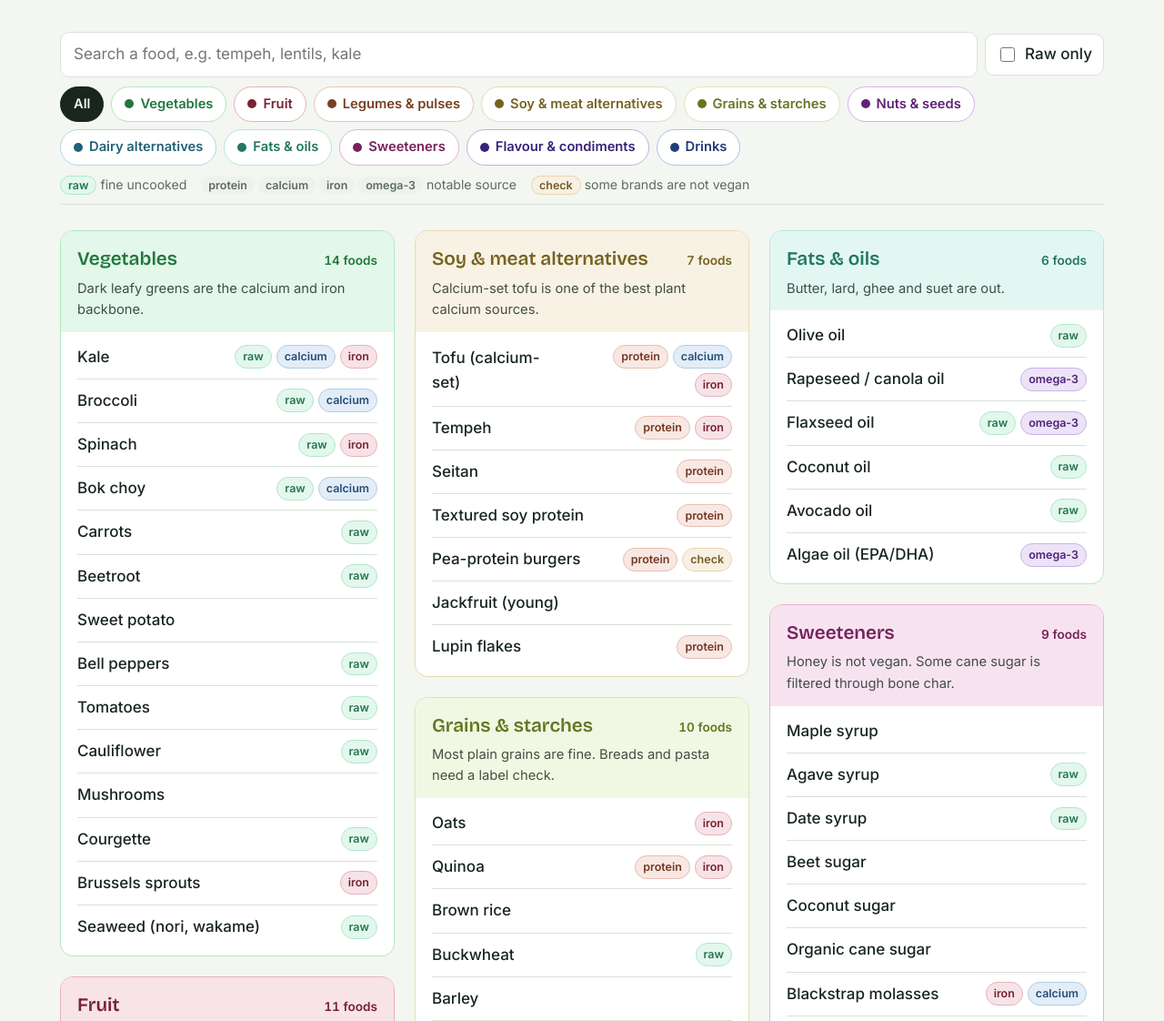
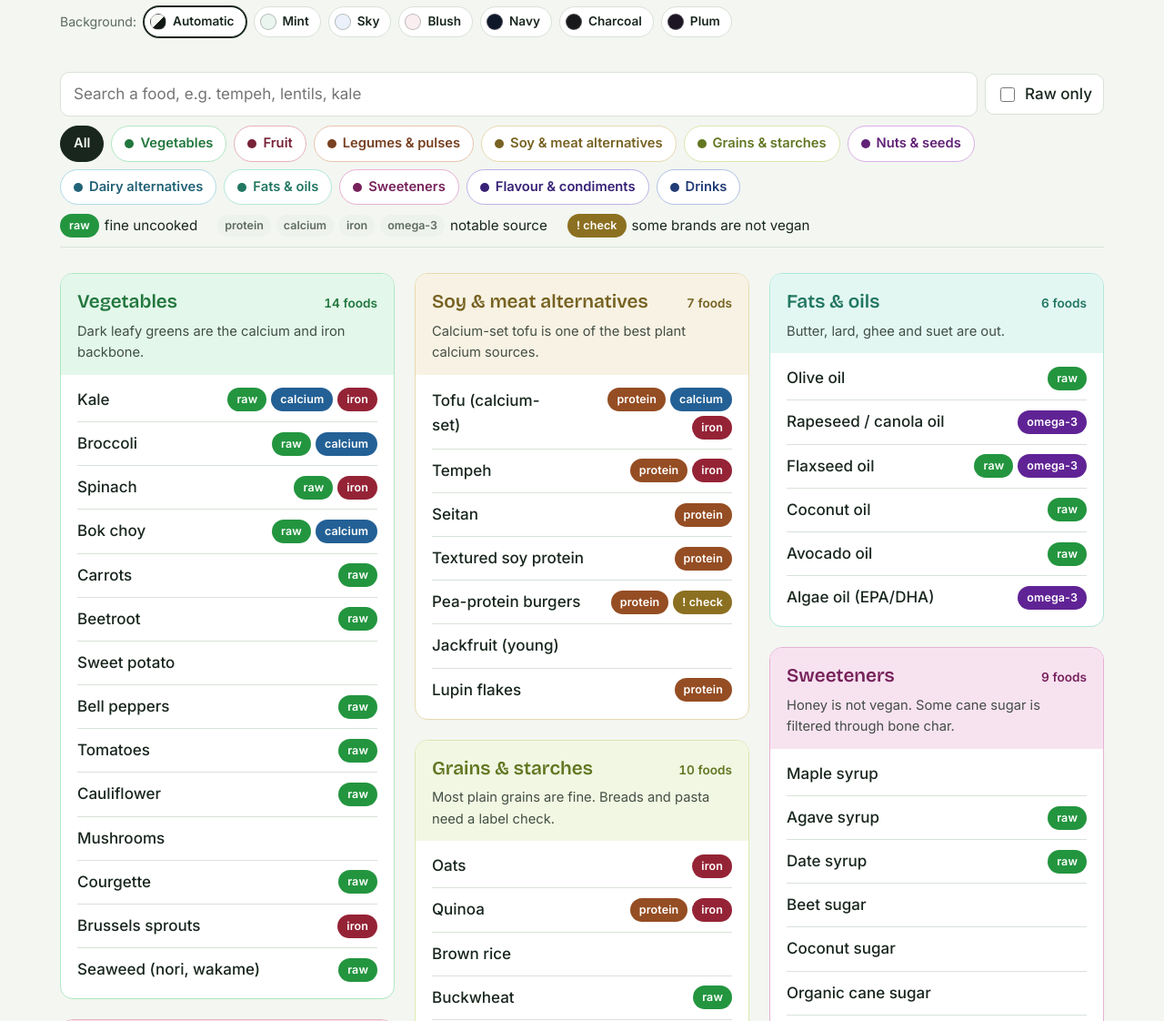
Before and after one commit to tasar1-ship-it/strictly-plant, a plain HTML site: page index.html in a window 1280 px wide. Shown: the part 270-1392 px from the top of the page at 91% size. Drawn offline with nearby package versions, Linux system fonts and the light colour scheme.

Commit message:
Solid tag colours, background choices, new headline
Co-Authored-By: Claude Opus 5.5 <noreply@anthropic.com>

```diff
--- a/index.html
+++ b/index.html
@@ -3,7 +3,7 @@
 <head>
 <meta charset="utf-8">
 <meta name="viewport" content="width=device-width, initial-scale=1, viewport-fit=cover">
-<title>Strictly Plant</title>
+<title>Strictly Planned for Till and Erin</title>
 <meta name="claude:viewport-fit-sides" content="cover">
 <link rel="preconnect" href="https://fonts.googleapis.com">
 <link rel="stylesheet" href="https://fonts.googleapis.com/css2?family=Bricolage+Grotesque:opsz,wght@12..96,600;12..96,800&family=Inter:wght@400;500;600&display=swap">
@@ -16,6 +16,7 @@
   --chip:#eef2ec;
   /* category colours: each card sets --h (hue); these set strength per theme */
   --cat-s:55%; --cat-ink:30%; --cat-soft:93%; --cat-line:80%;
+  --tag-s:62%; --tag-l:36%; --tag-l-check:34%; --tag-fg:#ffffff;
   --display:"Bricolage Grotesque",ui-sans-serif,system-ui,sans-serif;
   --body:"Inter",ui-sans-serif,system-ui,-apple-system,sans-serif;
 }
@@ -23,12 +24,27 @@
   --bg:#111813; --surface:#18221b; --ink:#e4ece5; --muted:#9aab9e; --line:#2b3a2f;
   --accent:#e8789f; --accent-soft:#3a1a28;
   --ok:#72c58f; --ok-soft:#1c3324; --warn:#e3b25a; --warn-soft:#3a2d12; --bad:#f08a80; --bad-soft:#3d1c19;
-  --chip:#223026; --cat-s:45%; --cat-ink:76%; --cat-soft:19%; --cat-line:32%; color-scheme:dark}}
+  --chip:#223026; --cat-s:45%; --cat-ink:76%; --cat-soft:19%; --cat-line:32%; --tag-s:70%; --tag-l:70%; --tag-l-check:66%; --tag-fg:#0d120e; color-scheme:dark}}
 :root[data-theme="dark"]{
   --bg:#111813; --surface:#18221b; --ink:#e4ece5; --muted:#9aab9e; --line:#2b3a2f;
   --accent:#e8789f; --accent-soft:#3a1a28;
   --ok:#72c58f; --ok-soft:#1c3324; --warn:#e3b25a; --warn-soft:#3a2d12; --bad:#f08a80; --bad-soft:#3d1c19;
-  --chip:#223026; --cat-s:45%; --cat-ink:76%; --cat-soft:19%; --cat-line:32%; color-scheme:dark}
+  --chip:#223026; --cat-s:45%; --cat-ink:76%; --cat-soft:19%; --cat-line:32%; --tag-s:70%; --tag-l:70%; --tag-l-check:66%; --tag-fg:#0d120e; color-scheme:dark}
+/* Background choices: data-mode sets the full light or dark set, data-bg then sets the ground colours */
+html:root[data-mode="light"]{
+  --ink:#18261d; --muted:#4f5d53; --accent:#a3245a; --accent-soft:#f6e3ec;
+  --ok:#2f7d4a; --ok-soft:#e1f1e6; --warn:#a86a00; --warn-soft:#fbefd6; --bad:#b3261e; --bad-soft:#f9e1df;
+  --cat-s:55%; --cat-ink:30%; --cat-soft:93%; --cat-line:80%; --tag-s:62%; --tag-l:36%; --tag-l-check:34%; --tag-fg:#ffffff; color-scheme:light}
+html:root[data-mode="dark"]{
+  --ink:#e8eee9; --muted:#a3b2a7; --accent:#e8789f; --accent-soft:#3a1a28;
+  --ok:#72c58f; --ok-soft:#1c3324; --warn:#e3b25a; --warn-soft:#3a2d12; --bad:#f08a80; --bad-soft:#3d1c19;
+  --cat-s:45%; --cat-ink:76%; --cat-soft:19%; --cat-line:32%; --tag-s:70%; --tag-l:70%; --tag-l-check:66%; --tag-fg:#0d120e; color-scheme:dark}
+html:root[data-bg="mint"]{--bg:#e9f5ee; --surface:#ffffff; --line:#cfe3d6; --chip:#e4efe8}
+html:root[data-bg="sky"]{--bg:#eaf1fa; --surface:#ffffff; --line:#d2deec; --chip:#e6edf6}
+html:root[data-bg="blush"]{--bg:#fbeef0; --surface:#ffffff; --line:#efd6db; --chip:#f6e6e9}
+html:root[data-bg="navy"]{--bg:#0f1829; --surface:#18233a; --line:#2a3854; --chip:#222f49; --ink:#e7ecf5; --muted:#a5b1c7}
+html:root[data-bg="charcoal"]{--bg:#18191b; --surface:#232528; --line:#36393e; --chip:#2e3135; --ink:#ececec; --muted:#a9acb1}
+html:root[data-bg="plum"]{--bg:#1d1424; --surface:#281d31; --line:#3d2e49; --chip:#33263e; --ink:#efe8f3; --muted:#b5a7bf}
 *{box-sizing:border-box}
 body{background:var(--bg);color:var(--ink);font-family:var(--body);font-size:17px;line-height:1.6}
 .wrap{max-width:1180px;margin:0 auto;padding-block:28px 56px;padding-left:max(16px,env(safe-area-inset-left,0px));padding-right:max(16px,env(safe-area-inset-right,0px));display:grid;gap:28px}
@@ -71,14 +87,22 @@ ul.items li:first-child{border-top:0}
 .name{min-width:0;font-weight:500}
 .tags{display:flex;gap:5px;flex-wrap:wrap;justify-content:flex-end}
 .tag{font-size:.78rem;font-weight:600;padding:2px 8px;border-radius:999px;background:var(--chip);color:var(--muted);white-space:nowrap}
-/* each tag type gets its own hue, same light/dark strengths as the categories */
-.tag.raw,.tag.protein,.tag.calcium,.tag.iron,.tag.omega-3,.tag.check{background:hsl(var(--th) var(--cat-s) var(--cat-soft));color:hsl(var(--th) var(--cat-s) var(--cat-ink));border:1px solid hsl(var(--th) var(--cat-s) var(--cat-line))}
-.tag.raw{--th:150}
-.tag.protein{--th:15}
-.tag.calcium{--th:210}
+/* each tag type: solid fill in its own hue, high-contrast text */
+.tag.raw,.tag.protein,.tag.calcium,.tag.iron,.tag.omega-3,.tag.check{background:hsl(var(--th) var(--tag-s) var(--tag-l));color:var(--tag-fg);font-weight:700;letter-spacing:.01em;padding:3px 10px}
+.tag.raw{--th:135}
+.tag.protein{--th:22}
+.tag.calcium{--th:208}
 .tag.iron{--th:350}
-.tag.omega-3{--th:270}
-.tag.check{--th:40}
+.tag.omega-3{--th:272}
+.tag.check{--th:44; --tag-l:var(--tag-l-check)}
+.tag.check::before{content:"! "}
+.legend{gap:10px 22px;font-size:.95rem;color:var(--ink)}
+.legend > span{display:inline-flex;align-items:center;gap:6px;flex-wrap:wrap}
+/* background picker */
+.bgpick{display:flex;flex-wrap:wrap;align-items:center;gap:8px;font-size:.88rem;color:var(--muted)}
+.sw{font:inherit;font-size:.85rem;font-weight:600;display:inline-flex;align-items:center;gap:7px;padding:5px 12px 5px 6px;border-radius:999px;border:1.5px solid var(--line);background:var(--surface);color:var(--ink);cursor:pointer}
+.sw i{width:18px;height:18px;border-radius:50%;border:1px solid rgba(128,128,128,.5);background:var(--swc)}
+.sw[aria-pressed="true"]{border-color:var(--ink);box-shadow:0 0 0 1px var(--ink)}
 .empty{color:var(--muted);padding:20px 0}
 .ref{display:grid;grid-template-columns:repeat(auto-fit,minmax(320px,1fr));gap:18px}
 .panel{background:var(--surface);border:1px solid var(--line);border-radius:14px;padding:18px;display:grid;gap:12px;align-content:start;min-width:0}
@@ -106,9 +130,10 @@ mark{background:var(--accent-soft);color:inherit;border-radius:3px;padding:0 1px
 <div class="wrap">
   <header>
     <div class="eyebrow">Strict vegan · no honey, no hidden animal additives</div>
-    <h1>Strictly Plant</h1>
+    <h1>Strictly Planned for Till and Erin</h1>
     <p>Everything on the category lists is plant-only. Tick <b>Raw only</b> for a raw-vegan view. The three panels at the bottom cover the foods that need a label check, the additives that are never vegan, and the nutrients a strict plant diet has to cover on purpose.</p>
     <div class="stats" id="stats"></div>
+    <div class="bgpick" id="bgpick" role="group" aria-label="Background colour"><span>Background:</span></div>
   </header>
 
   <div class="controls">
@@ -283,6 +308,28 @@ $("#chips").addEventListener("click",e=>{
 $("#q").addEventListener("input",render);
 $("#raw").addEventListener("change",render);
 renderChips(); render();
+
+const BGS = [
+  ["auto","Automatic",null,"linear-gradient(135deg,#f3f6f1 50%,#111813 50%)"],
+  ["mint","Mint","light","#e9f5ee"],["sky","Sky","light","#eaf1fa"],["blush","Blush","light","#fbeef0"],
+  ["navy","Navy","dark","#0f1829"],["charcoal","Charcoal","dark","#18191b"],["plum","Plum","dark","#1d1424"]
+];
+let bg = "auto";
+try { bg = localStorage.getItem("sp-bg") || "auto"; } catch(e){}
+if (!BGS.some(b=>b[0]===bg)) bg = "auto";
+function applyBg(){
+  const b = BGS.find(x=>x[0]===bg), r = document.documentElement;
+  if (b[2]) { r.dataset.mode = b[2]; r.dataset.bg = b[0]; } else { delete r.dataset.mode; delete r.dataset.bg; }
+  document.querySelectorAll(".sw").forEach(s=>s.setAttribute("aria-pressed", s.dataset.bg===bg));
+}
+$("#bgpick").insertAdjacentHTML("beforeend", BGS.map(([id,name,,sw])=>
+  `<button class="sw" id="bg-${id}" data-bg="${id}" style="--swc:${sw}" aria-pressed="false"><i></i>${name}</button>`).join(""));
+$("#bgpick").addEventListener("click",e=>{
+  const s=e.target.closest(".sw"); if(!s) return;
+  bg=s.dataset.bg; try{localStorage.setItem("sp-bg",bg)}catch(err){}
+  applyBg();
+});
+applyBg();
 </script>
 </body>
 </html>
```
